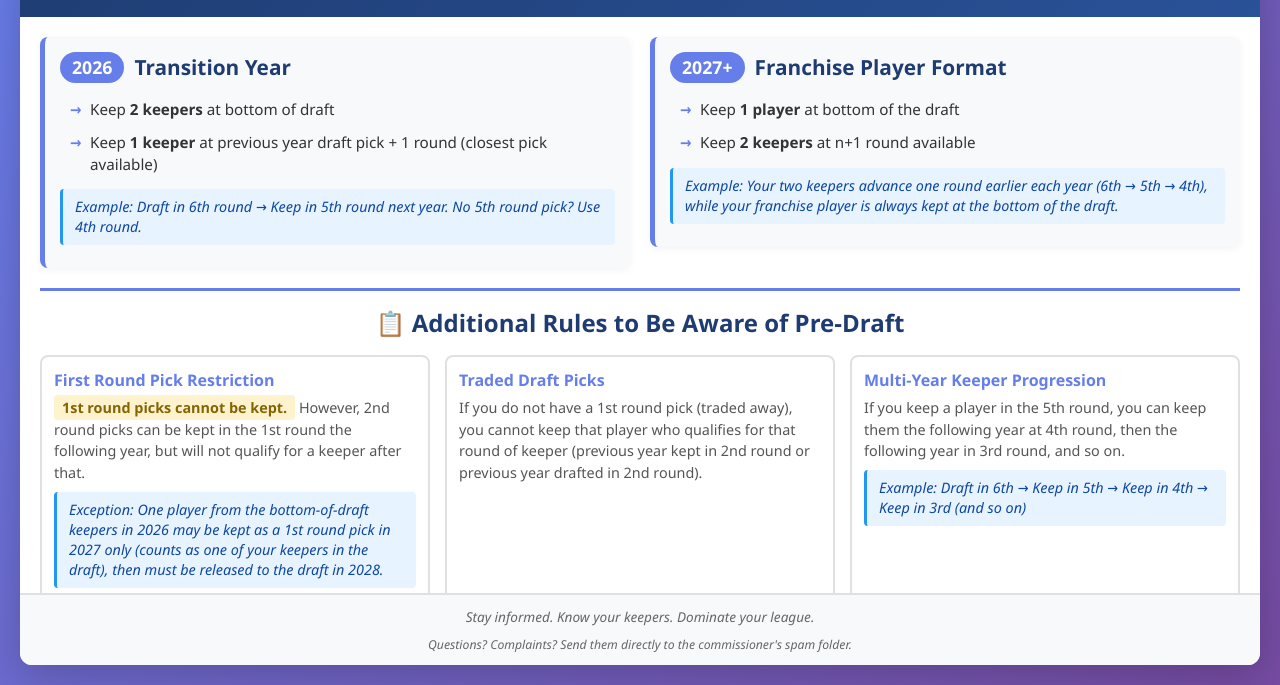
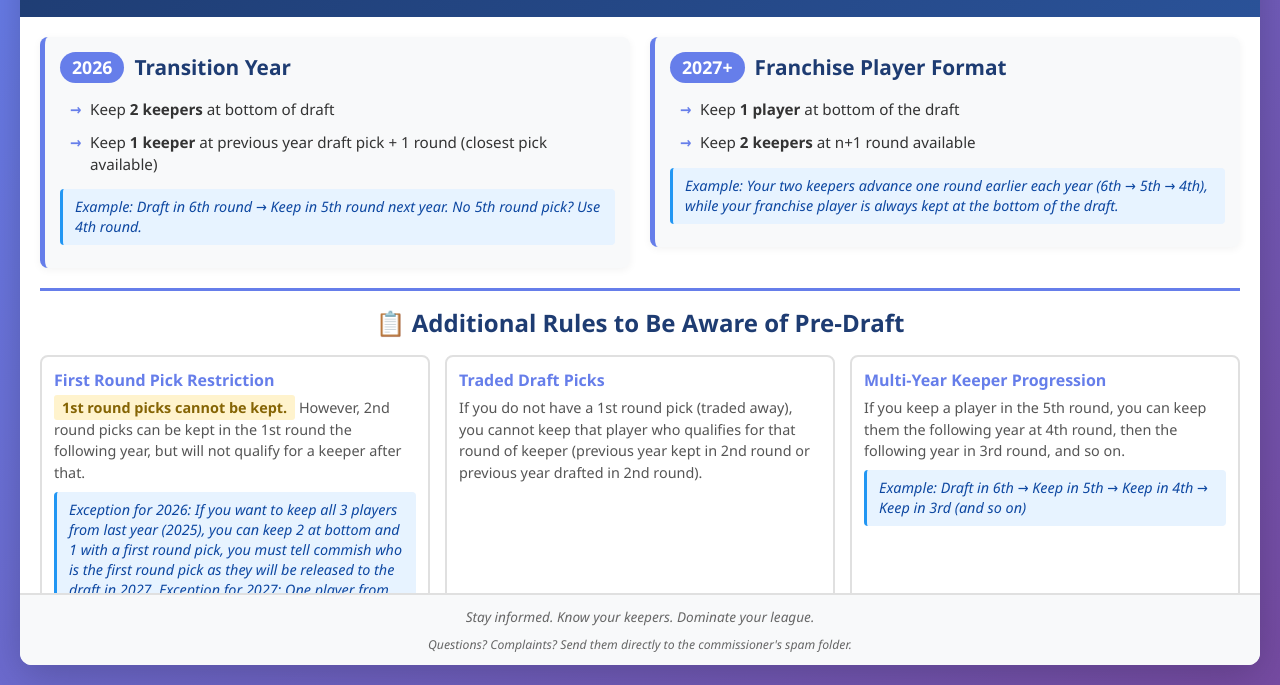
Before and after one commit to cdooley11/ffb-report, a plain HTML site: page Fantasy-Football-Keeper-Rules.html in a window 1280 px wide. Shown: the part 115-800 px from the top of the page. Drawn offline with Linux system fonts and the light colour scheme.

Commit message:
Clarify keeper rules for 2026 and 2027

```diff
--- a/Fantasy-Football-Keeper-Rules.html
+++ b/Fantasy-Football-Keeper-Rules.html
@@ -257,7 +257,8 @@
                     <h3>First Round Pick Restriction</h3>
                     <p><span class="highlight">1st round picks cannot be kept.</span> However, 2nd round picks can be kept in the 1st round the following year, but will not qualify for a keeper after that.</p>
                     <div class="example">
-                        Exception: One player from the bottom-of-draft keepers in 2026 may be kept as a 1st round pick in 2027 only (counts as one of your keepers in the draft), then must be released to the draft in 2028.
+                        Exception for 2026: If you want to keep all 3 players from last year (2025), you can keep 2 at bottom and 1 with a first round pick, you must tell commish who is the first round pick as they will be released to the draft in 2027.
+                        Exception for 2027: One player from the bottom-of-draft keepers in 2026 may be kept as a 1st round pick in 2027 only (counts as one of your keepers in the draft), then must be released to the draft in 2028.
                     </div>
                 </div>
 
```
